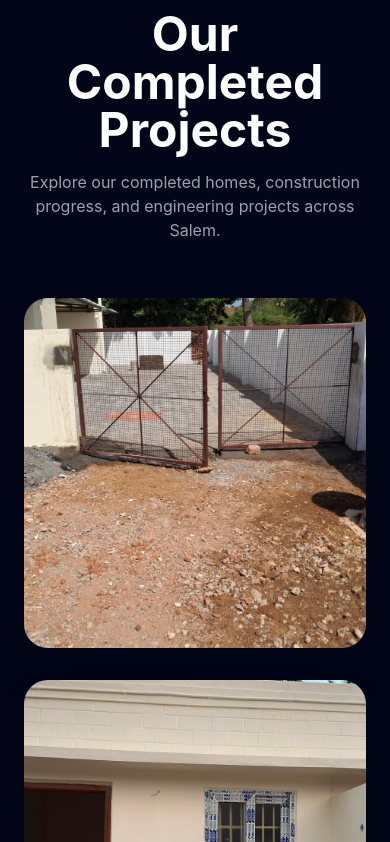
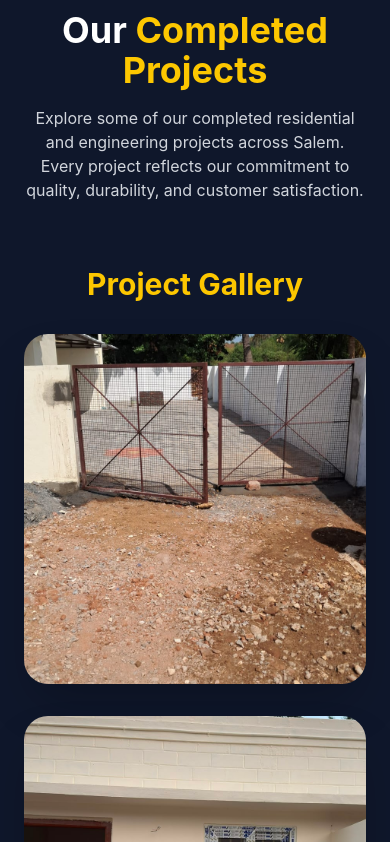
Before and after one commit to tamilselvanshai/ramani-builder, a React (Vite) app: page / in a window 390 px wide. Shown: the part 4914-5756 px from the top of the page. Built offline with nearby package versions, Linux system fonts and the light colour scheme.

Commit message:
Redesign projects section

```diff
--- a/src/components/Projects.jsx
+++ b/src/components/Projects.jsx
@@ -1,62 +1,97 @@
+const images = [
+  "/images/1.jpeg",
+  "/images/2.jpeg",
+  "/images/3.jpeg",
+  "/images/4.jpeg",
+  "/images/5.jpeg",
+];
+
+const videos = [
+  "/images/6.mp4",
+  "/images/7.mp4",
+  "/images/8.mp4",
+];
+
 export default function Projects() {
-  const gallery = [
-    { type: "image", src: "/images/1.jpeg" },
-    { type: "image", src: "/images/2.jpeg" },
-    { type: "image", src: "/images/3.jpeg" },
-    { type: "image", src: "/images/4.jpeg" },
-    { type: "image", src: "/images/5.jpeg" },
-    { type: "video", src: "/images/6.mp4" },
-    { type: "video", src: "/images/7.mp4" },
-    { type: "video", src: "/images/8.mp4" },
-    { type: "image", src: "/images/9.jpg" },
-  ];
+  return (
+    <section
+      id="projects"
+      className="bg-slate-900 text-white py-24 px-6"
+    >
+      <div className="max-w-7xl mx-auto">
+        {/* Heading */}
+        <div className="text-center mb-16">
+          <h2 className="text-4xl md:text-5xl font-bold">
+            Our <span className="text-yellow-400">Completed Projects</span>
+          </h2>
+          <p className="text-gray-300 mt-4 max-w-3xl mx-auto">
+            Explore some of our completed residential and engineering projects
+            across Salem. Every project reflects our commitment to quality,
+            durability, and customer satisfaction.
+          </p>
+        </div>
 
-  return (
-    <section id="projects" className="bg-slate-950 py-24">
-      <div className="max-w-7xl mx-auto px-6">
+        {/* Images */}
+        <h3 className="text-3xl font-bold text-yellow-400 mb-8 text-center">
+          Project Gallery
+        </h3>
 
-        <h2 className="text-5xl font-bold text-center text-white">
-          Our Completed Projects
-        </h2>
-
-        <p className="text-gray-400 text-center mt-4 mb-14">
-          Explore our completed homes, construction progress, and engineering projects across Salem.
-        </p>
-
-        <div className="grid md:grid-cols-3 gap-8">
-
-          {gallery.map((item, index) => (
-
+        <div className="grid grid-cols-1 md:grid-cols-2 gap-8 mb-20">
+          {images.map((image, index) => (
             <div
               key={index}
-              className="overflow-hidden rounded-3xl shadow-2xl bg-slate-900 hover:scale-105 transition duration-500"
+              className={
+                index === images.length - 1
+                  ? "md:col-span-2 flex justify-center"
+                  : ""
+              }
             >
-
-              {item.type === "image" ? (
-
-                <img
-                  src={item.src}
-                  alt={`Project ${index + 1}`}
-                  className="w-full h-[350px] object-cover"
-                />
-
-              ) : (
-
-                <video
-                  controls
-                  className="w-full h-[350px] object-cover"
-                >
-                  <source src={item.src} type="video/mp4" />
-                </video>
-
-              )}
-
+              <img
+                src={image}
+                alt={`Project ${index + 1}`}
+                className={`rounded-3xl shadow-2xl object-cover h-[350px] transition duration-500 hover:scale-105 ${
+                  index === images.length - 1
+                    ? "w-full md:w-[48%]"
+                    : "w-full"
+                }`}
+              />
             </div>
-
           ))}
-
         </div>
 
+        {/* Videos */}
+        <h3 className="text-3xl font-bold text-yellow-400 mb-8 text-center">
+          Construction Videos
+        </h3>
+
+        <div className="grid grid-cols-1 md:grid-cols-2 gap-8">
+          {videos.map((video, index) => (
+            <div
+              key={index}
+              className={
+                index === videos.length - 1
+                  ? "md:col-span-2 flex justify-center"
+                  : ""
+              }
+            >
+              <video
+                className={`rounded-3xl shadow-2xl object-cover h-[350px] ${
+                  index === videos.length - 1
+                    ? "w-full md:w-[48%]"
+                    : "w-full"
+                }`}
+                controls
+                muted
+                loop
+                playsInline
+                preload="metadata"
+              >
+                <source src={video} type="video/mp4" />
+                Your browser does not support the video tag.
+              </video>
+            </div>
+          ))}
+        </div>
       </div>
     </section>
   );
```
Also changed, not shown: 1 other file (tests, documents, lock files or other folders).
